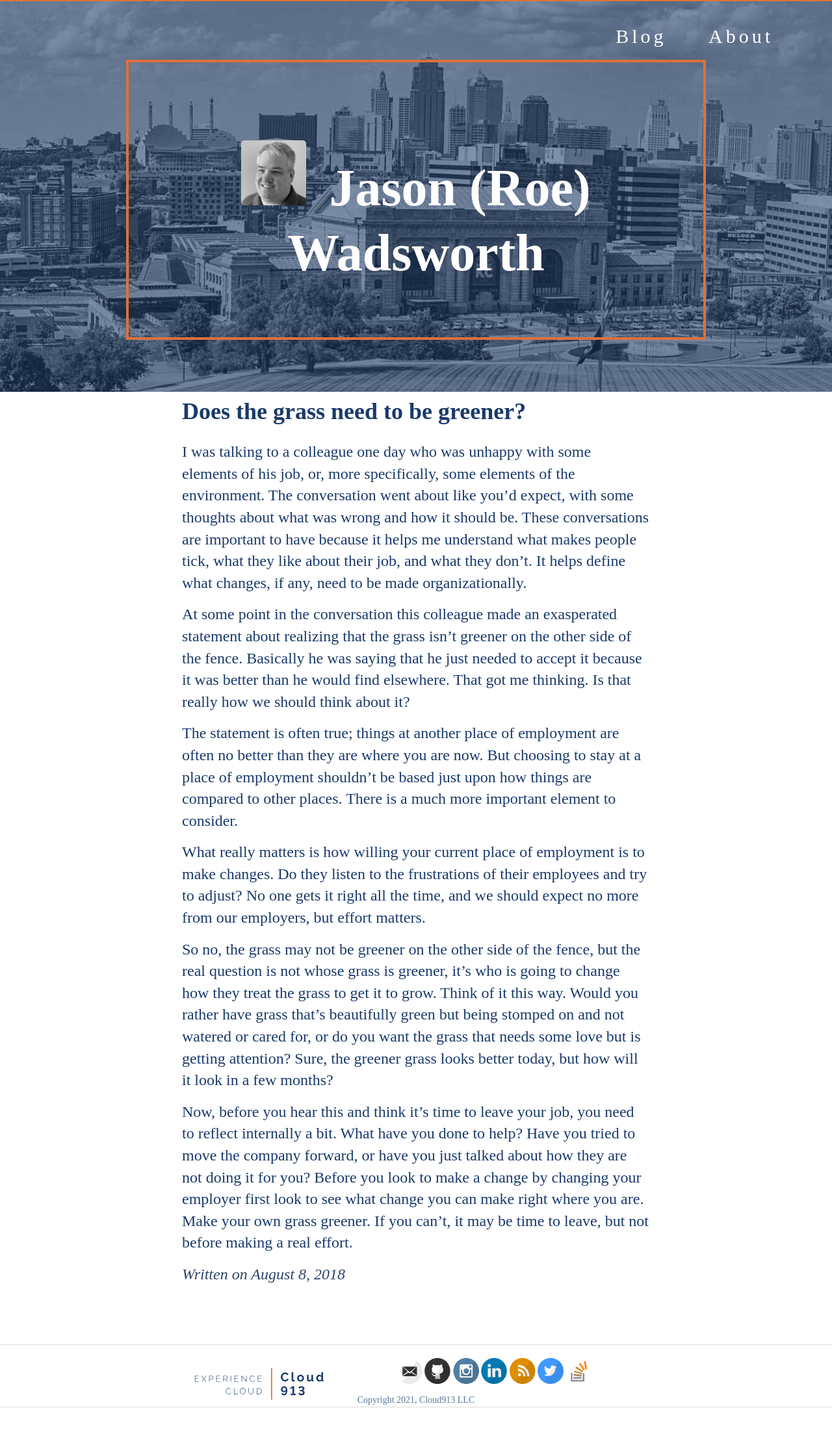
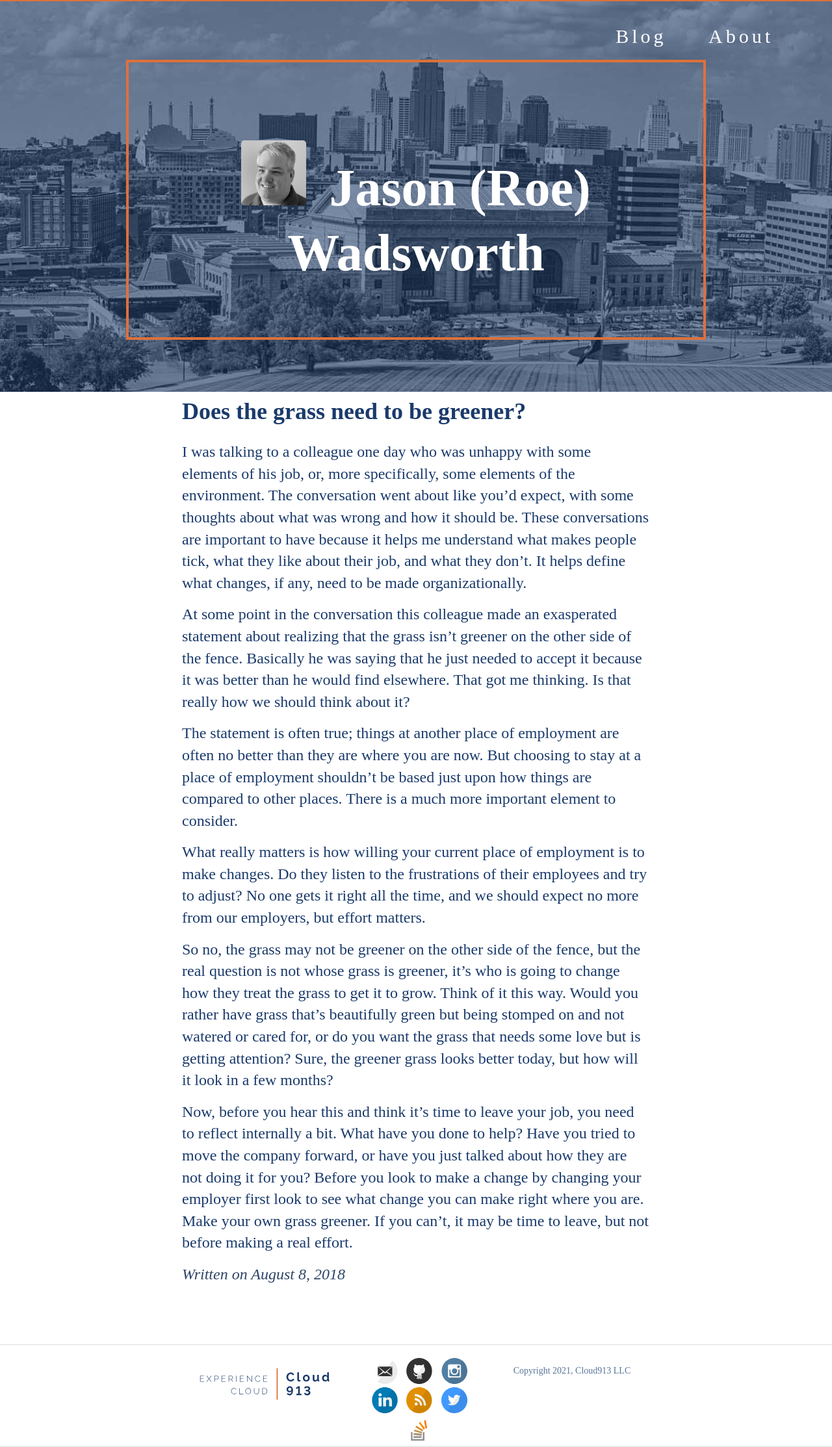
Before and after one commit to jasonwadsworth/jasonwadsworth.github.io, a Jekyll site: the page built from _posts/2018-08-08-does-the-grass-need-to-be-greener.md, in a window 1280 px wide. Shown: the whole page at 65% size. Built offline with Jekyll 4.4.1, drawn with Linux system fonts in a browser that asks for light colours; before the commit the page ends 2166 px from its top, so only the background shows below that.

Commit message:
didn't update light

```diff
--- a/_layouts/default-light.html
+++ b/_layouts/default-light.html
@@ -74,11 +74,12 @@
     <div class="wrapper-footer">
         <div class="container">
             <footer class="footer">
-                {% include svg-icons.html %}
-
-
                 <div class="col-xs-12 col-md-4">
-                    <img src="{{ site.baseurl }}/images/logotype-long-blue.svg" alt="Cloud913 Logo Type - Long - Blue">
+                    <a href="https://cloud913.com"><img src="{{ site.baseurl }}/images/logotype-long-blue.svg"
+                            alt="Cloud913 Logo Type - Long - Blue"></a>
+                </div>
+                <div class="col-xs-12 col-md-4">
+                    {% include svg-icons.html %}
                 </div>
                 <div class="col-xs-12 col-md-4 copyright">
                     Copyright 2021, Cloud913 LLC
```
